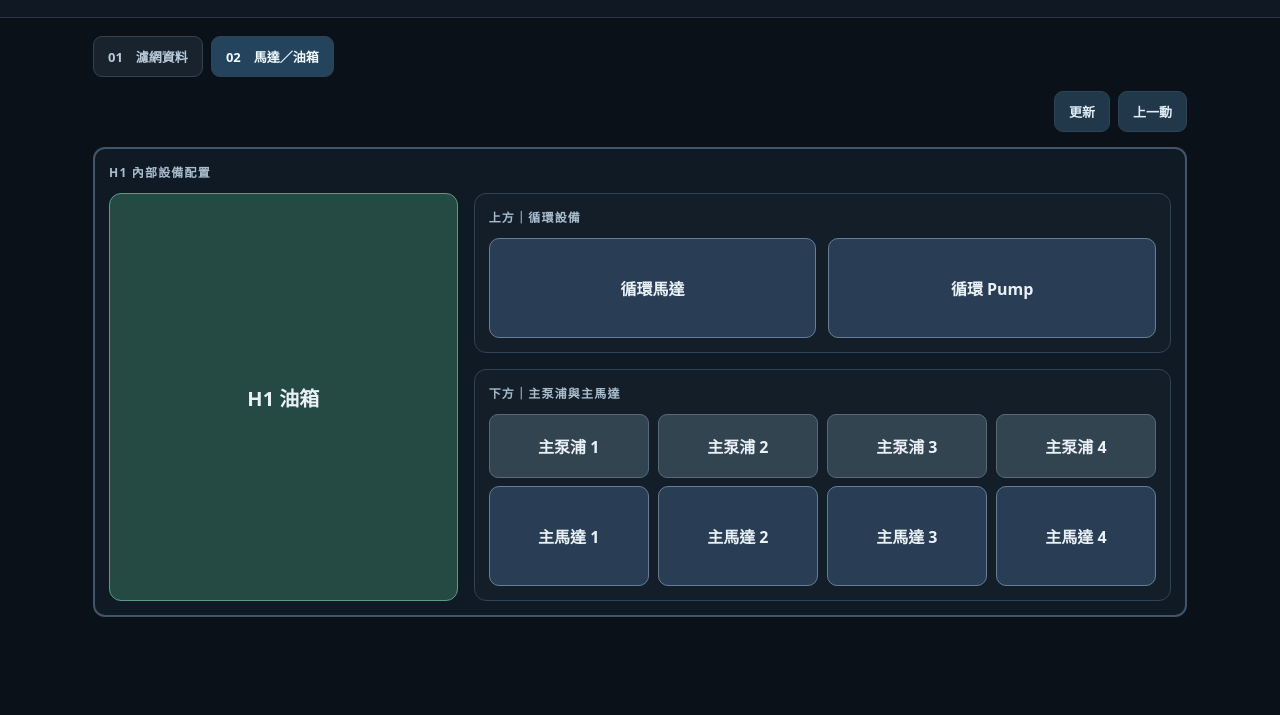
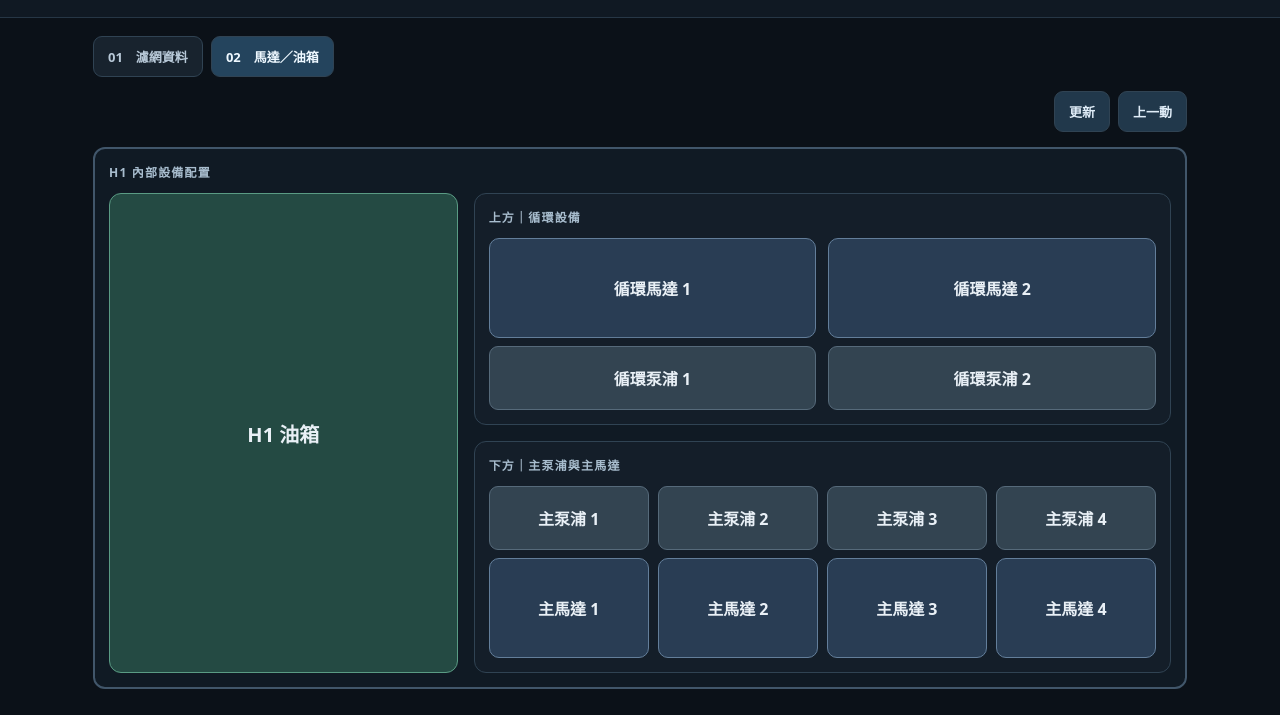
Before and after one commit to a98992012-commits/Hydraulics, a plain HTML site: page motors.html in a window 1280 px wide. Shown: the part 85-800 px from the top of the page. Drawn offline with Linux system fonts and the light colour scheme.

Commit message:
調整循環馬達與泵浦配置

```diff
--- a/motors.html
+++ b/motors.html
@@ -14,7 +14,7 @@ main{max-width:1150px;margin:auto;padding:18px clamp(12px,3vw,28px)}.tabs{displa
 <section class="inside"><div class="label">H1 內部設備配置</div><div class="floor">
 <div class="tank" id="tank"><b>H1 油箱</b></div>
 <div class="right">
-<div class="panel"><div class="label">上方｜循環設備</div><div class="circulation"><div class="motor">循環馬達</div><div class="motor">循環 Pump</div></div></div>
+<div class="panel"><div class="label">上方｜循環設備</div><div class="circulation"><div class="unit"><div class="motor">循環馬達 1</div><div class="pump">循環泵浦 1</div></div><div class="unit"><div class="motor">循環馬達 2</div><div class="pump">循環泵浦 2</div></div></div></div>
 <div class="panel"><div class="label">下方｜主泵浦與主馬達</div><div class="mainunits">
 <div class="unit"><div class="pump">主泵浦 1</div><div class="motor">主馬達 1</div></div>
 <div class="unit"><div class="pump">主泵浦 2</div><div class="motor">主馬達 2</div></div>
```
